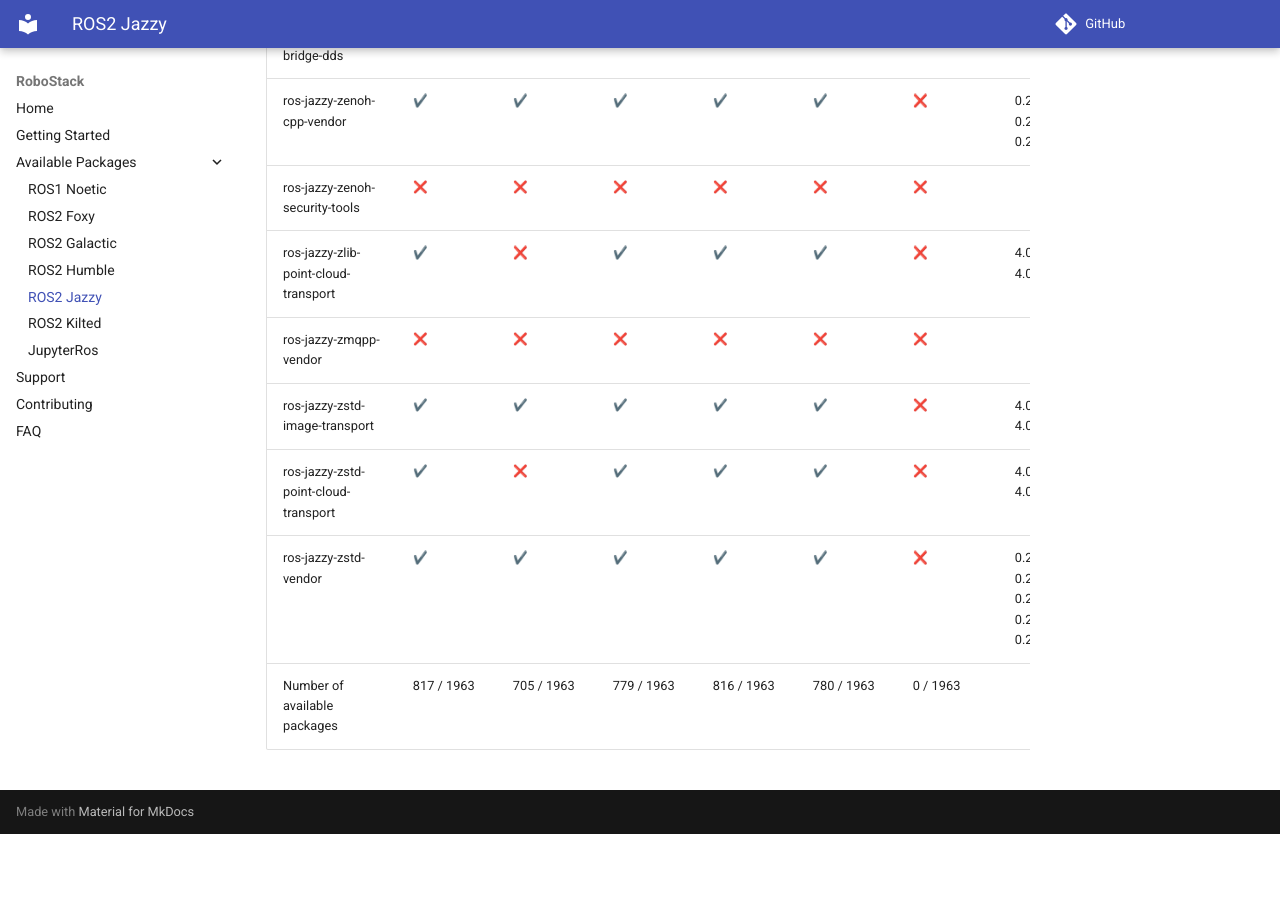
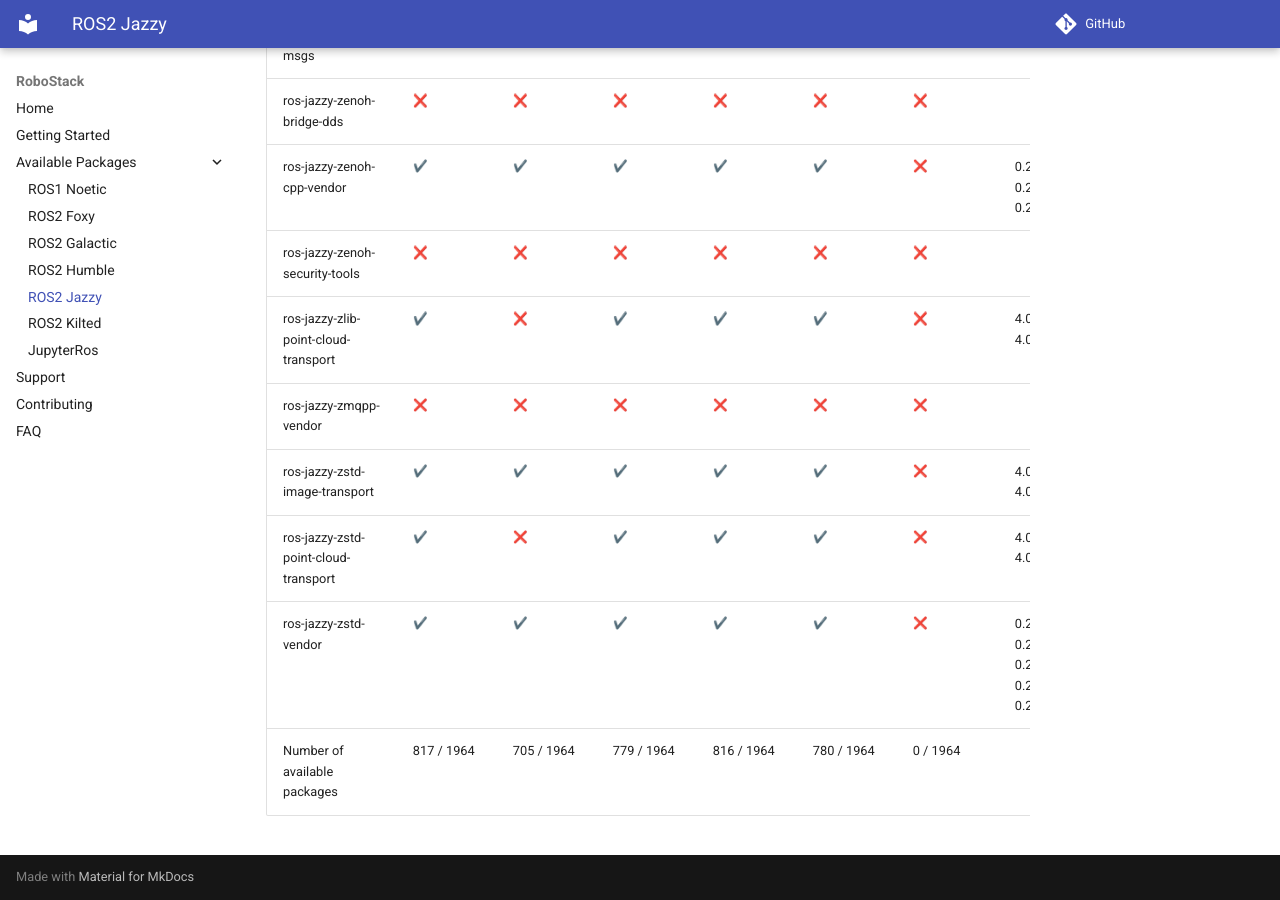
Before and after one commit to RoboStack/robostack.github.io, an MkDocs documentation site: the page built from docs/jazzy.md, in a window 1280 px wide and 900 px high, scrolled down 162361 px. Built offline with MkDocs 1.6.1 and Material for MkDocs 9.7.7, drawn with Linux system fonts in a browser that asks for light colours; emoji names are drawn with the system emoji font; comment, search, counter and statistics services are not loaded; before the commit the page ends 163195 px from its top, so only the background shows below that.

Commit message:
Update tables

```diff
--- a/docs/jazzy.md
+++ b/docs/jazzy.md
@@ -1963,4 +1964,4 @@
 | ros-jazzy-zstd-image-transport | :heavy_check_mark: { data-sort='1' } | :heavy_check_mark: { data-sort='1' } | :heavy_check_mark: { data-sort='1' } | :heavy_check_mark: { data-sort='1' } | :heavy_check_mark: { data-sort='1' } | :x: { data-sort='0' } | 4.0.3, 4.0.4, 4.0.5, 4.0.6  |
 | ros-jazzy-zstd-point-cloud-transport | :heavy_check_mark: { data-sort='1' } | :x: { data-sort='0' } | :heavy_check_mark: { data-sort='1' } | :heavy_check_mark: { data-sort='1' } | :heavy_check_mark: { data-sort='1' } | :x: { data-sort='0' } | 4.0.1, 4.0.2, 4.0.3  |
 | ros-jazzy-zstd-vendor | :heavy_check_mark: { data-sort='1' } | :heavy_check_mark: { data-sort='1' } | :heavy_check_mark: { data-sort='1' } | :heavy_check_mark: { data-sort='1' } | :heavy_check_mark: { data-sort='1' } | :x: { data-sort='0' } | 0.26.3, 0.26.6, 0.26.7, 0.26.8, 0.26.9  |
-| Number of available packages |  817 / 1963 | 705 / 1963 | 779 / 1963 | 816 / 1963 | 780 / 1963 | 0 / 1963 |
+| Number of available packages |  817 / 1964 | 705 / 1964 | 779 / 1964 | 816 / 1964 | 780 / 1964 | 0 / 1964 |
```
Also changed, not shown: other parts of docs/jazzy.md (+1 -0 lines), docs/humble.md (+2 -1 lines).
